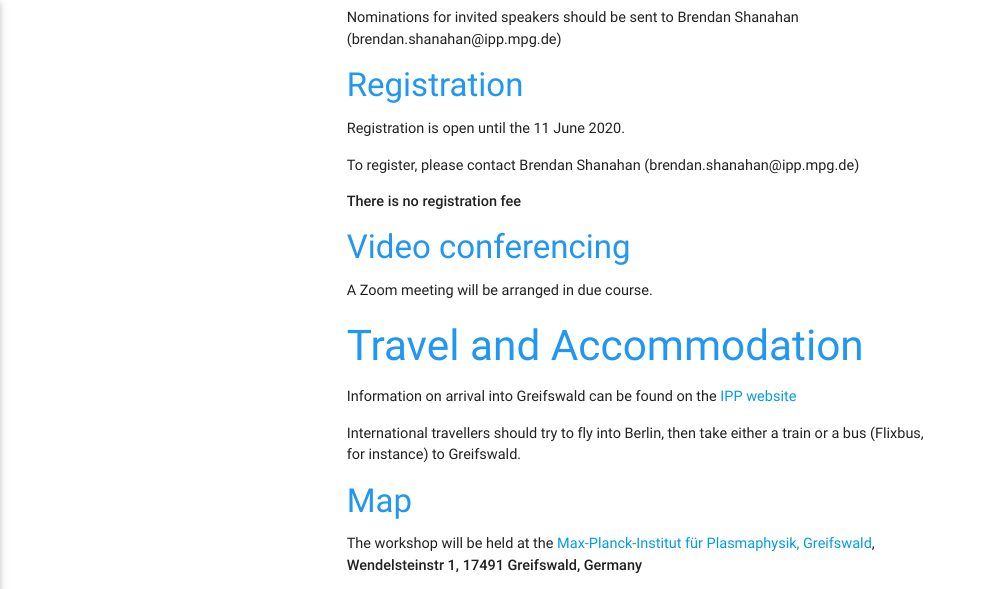
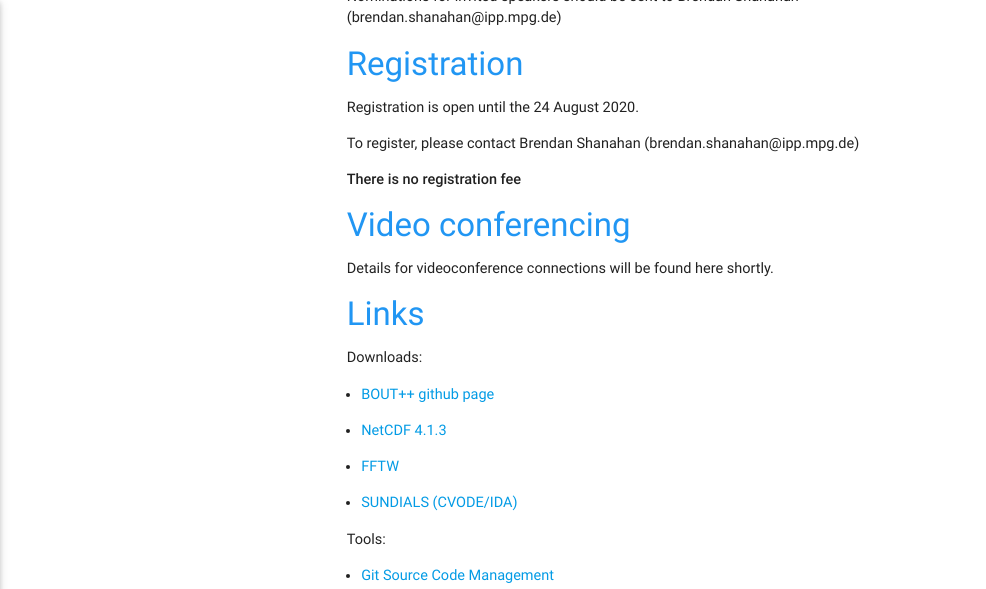
Before and after one commit to boutproject/boutproject.github.io, a Jekyll site: the page built from documentation/workshop2020.markdown, in a window 1280 px wide and 1400 px high, scrolled down 730 px. Shown: the top 589 px of the window, without its empty margins (0-986 px from the left). Built offline with Jekyll 4.4.1, drawn with Linux system fonts in a browser that asks for light colours; some of the changed text lies outside the part shown; grey boxes are pictures that could not be loaded.

Commit message:
Remove all mention of physical location. Begin transition to virtual meeting

```diff
--- a/documentation/workshop2020.markdown
+++ b/documentation/workshop2020.markdown
@@ -1,14 +1,14 @@
 ---
 layout: page
 title: BOUT++ Workshop 2020
-subtitle: Max-Planck-Institut für Plasmaphysik, Greifswald
-subsubtitle: 22nd - 24th September 2020
+subtitle: Virtual conference
+subsubtitle: Dates TBD
 description: Agenda for the 2020 BOUT++ Workshop
 nav-state: doc
 ---
 
 <center>
- <a href="#about">About</a> - <a href="#agenda">Agenda</a> - <a href="#registration">Registration</a>  -  <a href="#support">Funding support</a> - <a href="#vc">Video conferencing</a> - <a href="#travel">Travel and parking</a> - <a href="#map">Map</a>  -  <a href="#accommodation">Accommodation</a>  -  <a href="#links">Links</a>
+ <a href="#about">About</a> - <a href="#agenda">Agenda</a> - <a href="#registration">Registration</a>  -  <a href="#support">Funding support</a> - <a href="#vc">Video conferencing</a> -  <a href="#links">Links</a>
 </center>
 
 <a name="about"/>
@@ -29,7 +29,7 @@ Nominations for invited speakers should be sent to Brendan Shanahan (brendan.sha
 <a name="registration"/>
 #### Registration
 
-Registration is open until the 11 June 2020.
+Registration is open until the 24 August 2020.
 
 To register, please contact Brendan Shanahan (brendan.shanahan@ipp.mpg.de)
 
@@ -38,25 +38,7 @@ To register, please contact Brendan Shanahan (brendan.shanahan@ipp.mpg.de)
 <a name="vc"/>
 #### Video conferencing
 
-A Zoom meeting will be arranged in due course.
-
-<a name="travel"/>
-### Travel and Accommodation
-Information on arrival into Greifswald can be found on the [IPP website](https://www.ipp.mpg.de/33130/anfahrt_hgw)
-
-International travellers should try to fly into Berlin, then take either a train or a bus (Flixbus, for instance) to Greifswald.
-
-<a name="map"/>
-#### Map
-
-The workshop will be held at the [Max-Planck-Institut für Plasmaphysik, Greifswald](https://www.ipp.mpg.de/en), **Wendelsteinstr 1, 17491 Greifswald, Germany**
-<iframe src="https://www.google.com/maps/embed?pb=!1m14!1m8!1m3!1d9363.9195596628!2d13.4242699!3d54.0741!3m2!1i1024!2i768!4f13.1!3m3!1m2!1s0x0%3A0xf1d8d29bf043993b!2sMax-Planck-Institut%20f%C3%BCr%20Plasmaphysik%2C%20Teilinstitut%20Greifswald!5e0!3m2!1sen!2sde!4v1583333842813!5m2!1sen!2sde" width="600" height="450" frameborder="0" style="border:0;" allowfullscreen=""></iframe>
-
-<a name="accommodation"/>
-#### Accommodation
-To reserve a room at the guest house, please contact Brendan Shanahan (brendan.shanahan@ipp.mpg.de) as soon as possible.
-
-If you would like to arrange accommodation independently, independent rentals can be found on the [Greifswald website](https://www.buchen.travel/greifswald-booking/index.php)
+Details for videoconference connections will be found here shortly.
 
 <a name="links"/>
 #### Links
```
